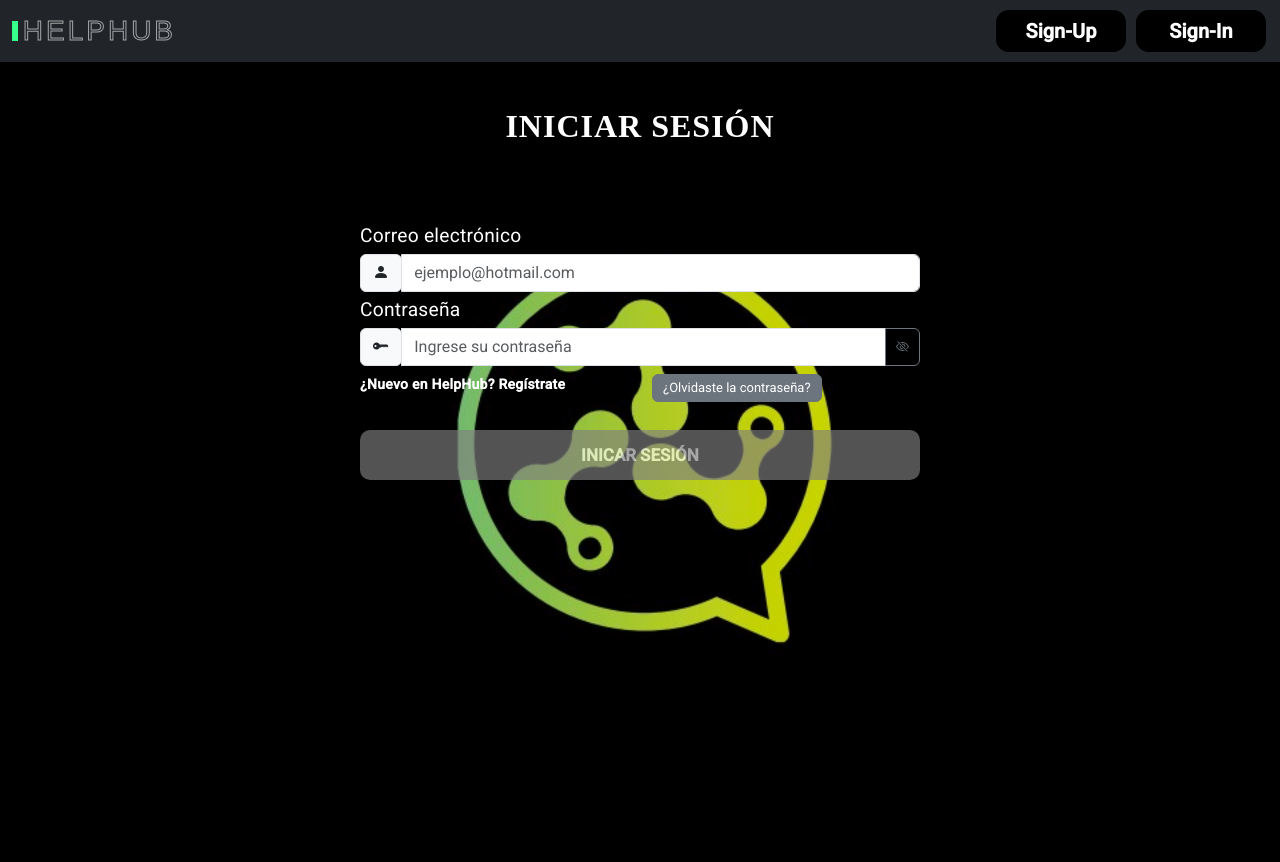
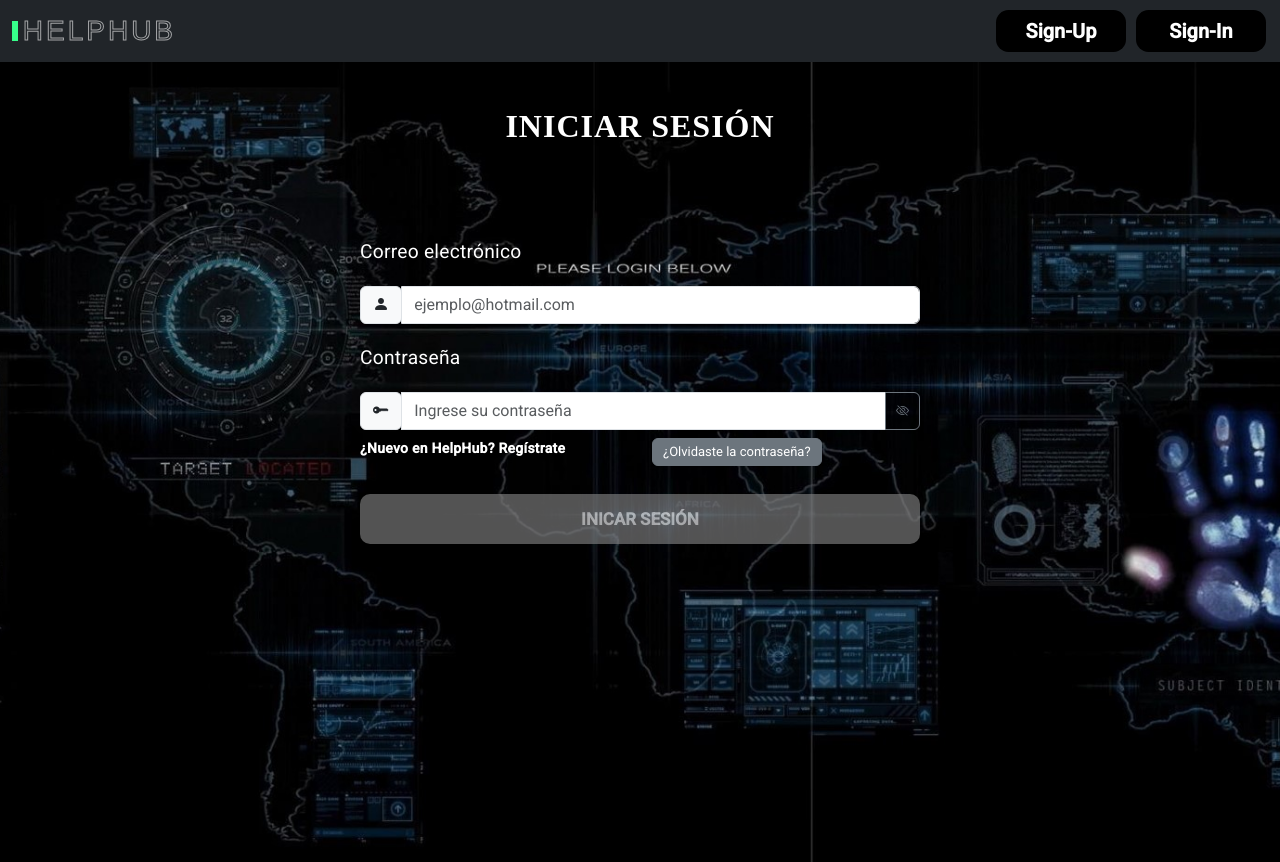
Before and after one commit to PJMonticoli/angular-supabase, an Angular app in the folder helphubapp/: page /user-login in a window 1280 px wide. Built offline with nearby package versions, Linux system fonts and the light colour scheme.

Commit message:
Modifico background login, centro en pantalla forms login y registro

```diff
--- a/helphubapp/src/app/components/users/login/login.component.css
+++ b/helphubapp/src/app/components/users/login/login.component.css
@@ -57,7 +57,7 @@ h1 {
 }
 
 .fondo {
-  background-image: url("../../../../assets/img/logo6.jpg");
+  background-image: url("../../../../assets/img/logintemplate.jpg");
   background-size: cover;
   background-position: center;
   min-height: 100vh;
--- a/helphubapp/src/app/components/users/login/login.component.html
+++ b/helphubapp/src/app/components/users/login/login.component.html
@@ -9,7 +9,7 @@
                 <div class="mb-3">
                   <label
                     for="inputEmail"
-                    class="form-label text-white"
+                    class="form-label text-white py-3"
                     style="font-size: 1.2rem"
                     >Correo electrónico</label>
 
@@ -31,7 +31,7 @@
 
                     </div>
 
-                    <label for="inputPassword" class="form-label text-white mt-2" style="font-size: 1.2rem">Contraseña</label>
+                    <label for="inputPassword" class="form-label text-white mt-2 py-3" style="font-size: 1.2rem">Contraseña</label>
 
                     <div class="input-group">
                       <div class="input-group-append">
--- a/helphubapp/src/app/components/users/user-register/user-register.component.html
+++ b/helphubapp/src/app/components/users/user-register/user-register.component.html
@@ -9,7 +9,7 @@
                 <div class="mb-3">
                   <label
                     for="inputEmail"
-                    class="form-label text-white"
+                    class="form-label text-white py-3"
                     style="font-size: 1.2rem"
                     >Correo electrónico</label>
 
@@ -31,7 +31,7 @@
 
                     </div>
 
-                    <label for="inputPassword" class="form-label text-white" style="font-size: 1.2rem">Contraseña</label>
+                    <label for="inputPassword" class="form-label text-white py-3" style="font-size: 1.2rem">Contraseña</label>
 
                     <div class="input-group">
                       <div class="input-group-append">
```
Also changed, not shown: helphubapp/src/assets/img/logintemplate.jpg (added).
